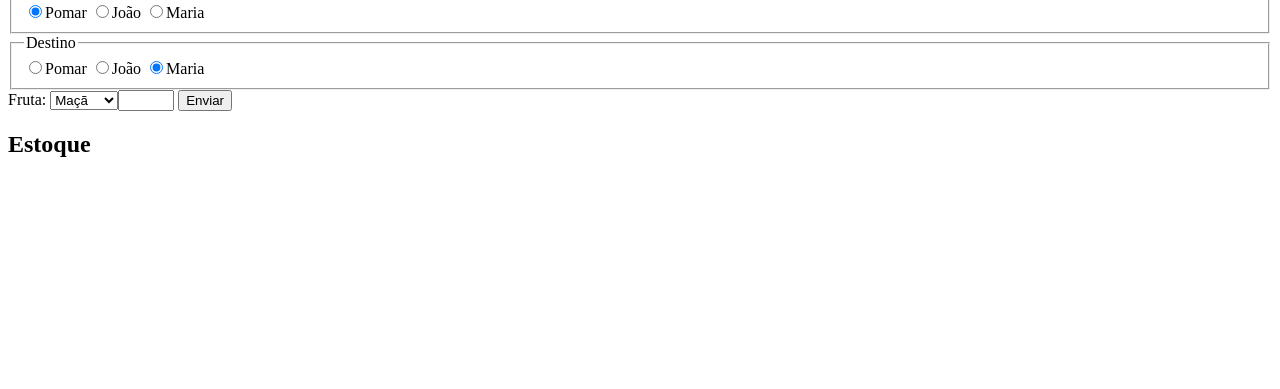
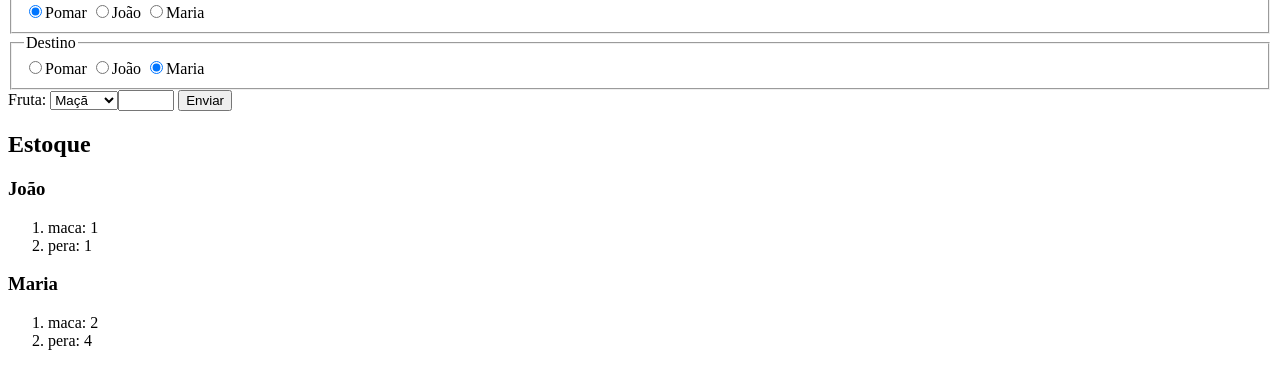
Before and after one commit to ufjf-dcc202/ufjf-dcc202-2023-3-a-atv12-Lara-Dias, a website with bundled scripts: page index.html in a window 1280 px wide. Shown: the part 101-490 px from the top of the page. Built offline with nearby package versions, Linux system fonts and the light colour scheme.

Commit message:
add estoque joao e maria no index.html e nomain.js

```diff
--- a/index.html
+++ b/index.html
@@ -21,7 +21,7 @@
                 <fieldset>
                     <legend>Destino</legend>
                     <label><input type="radio" name="destino" value="pomar"/>Pomar</label>
-                    <label><input type="radio" name="detino" value="joao"/>João</label>
+                    <label><input type="radio" name="destino" value="joao"/>João</label>
                     <label><input type="radio" name="destino" value="maria" checked/>Maria</label>
                 </fieldset>
 
@@ -38,7 +38,9 @@
         </section>
         <section>
             <h2>Estoque</h2>
+            <h3>João</h3>
             <ol id="olJoao"></ol>
+            <h3>Maria</h3>
             <ol id="olMaria"></ol>
         </section>
     </main>
--- a/main.js
+++ b/main.js
@@ -1,16 +1,18 @@
 //main.js
 
-import { transacao } from "./estoque";
+import { getEstoque, transacao } from "./estoque.js";
 
 document.entrada.addEventListener('submit', leFormulario);
 
 const olJoao = document.querySelector("#olJoao");
 const olMaria = document.querySelector("#olMaria");
 
+atualizaTela();
+
 function leFormulario(event){
     event.preventDefault();
     const fruta = document.entrada.fruta.value;
-    const quantidade = document.entrada.quantidade.value;
+    const quantidade = document.entrada.quantidade.valueAsNumber;
     const origem = document.entrada.origem.value;
     const destino= document.entrada.destino.value;
 
@@ -19,4 +21,21 @@ function leFormulario(event){
     //document.entrada.submit();
 
     transacao(origem, destino, quantidade, fruta);
+    atualizaTela();
 }
+
+function atualizaTela() {
+    const estoque = getEstoque();
+    preencheListaPessoa(estoque['joao'], olJoao);
+    preencheListaPessoa(estoque['maria'], olMaria);
+}
+
+function preencheListaPessoa(pessoa, lista) {
+    lista.innerHTML ="";
+    for(let i = 0; i<pessoa.length; i++){
+        const monte = pessoa[i];
+        const eLi = document.createElement('li');
+        eLi.innerText = `${monte.tipo}: ${monte.qtd}`;
+        lista.append(eLi);
+    }
+}
```
